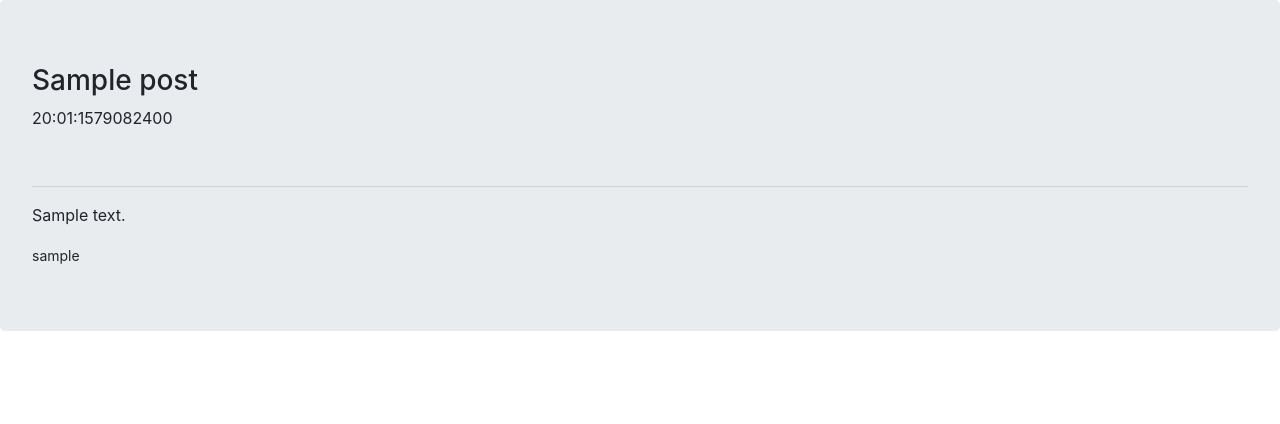
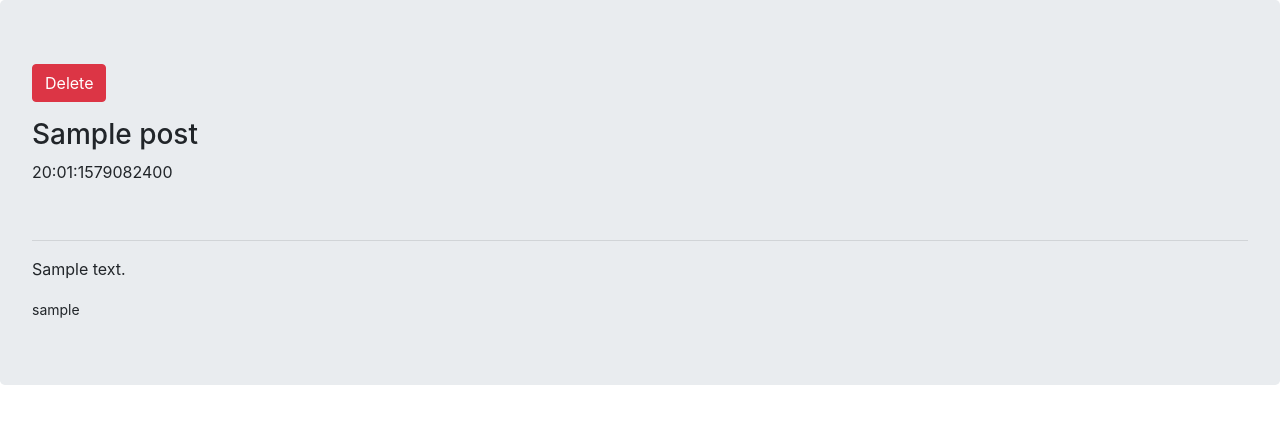
Before and after one commit to eskazemi/flask-blog, a Flask app: page /post/1 in a window 1280 px wide. Shown: the part 56-480 px from the top of the page. Run offline with Flask 2, Linux system fonts and the light colour scheme; a user stored in the database is signed in; tables that the repository leaves empty hold one stand-in row (values such as "Sample post").

Commit message:
Feat(): add delete post

```diff
--- a/blog/routes.py
+++ b/blog/routes.py
@@ -9,6 +9,7 @@ from flask import (
     url_for,
     flash,
     request,
+    abort
 )
 from blog.forms import (
     RegistrationForm,
@@ -106,3 +107,15 @@ def new_post():
 def detail_post(post_id):
     post = Post.query.get_or_404(post_id)
     return render_template("detail_post.html", post=post)
+
+
+@app.route('/post/delete/<int:post_id>')
+@login_required
+def delete(post_id):
+    post = Post.query.get_or_404(post_id)
+    if post.auther != current_user:
+        abort(403)
+    db.session.delete(post)
+    db.session.commit()
+    flash("Delete Post Successfully", category="success")
+    return redirect(url_for("home"))
--- a/blog/templates/detail_post.html
+++ b/blog/templates/detail_post.html
@@ -1,7 +1,9 @@
 {% extends 'base.html' %}
 
 {% block content %}
-
+  {% if post.auther == current_user %}
+    <a href="{{ url_for('delete', post_id=post.id) }}" class="btn btn-danger mb-3"> Delete </a>
+  {% endif %}
   <h3 class="mb=3"> {{post.title}}</h3>
   <p>{{ post.created_at.strftime("%y:%m:%s")}} </p>
   <br><hr/>
```
